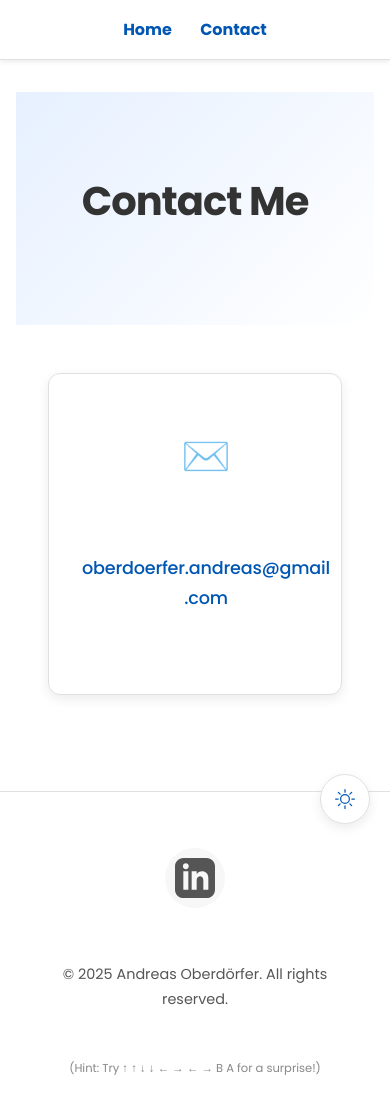
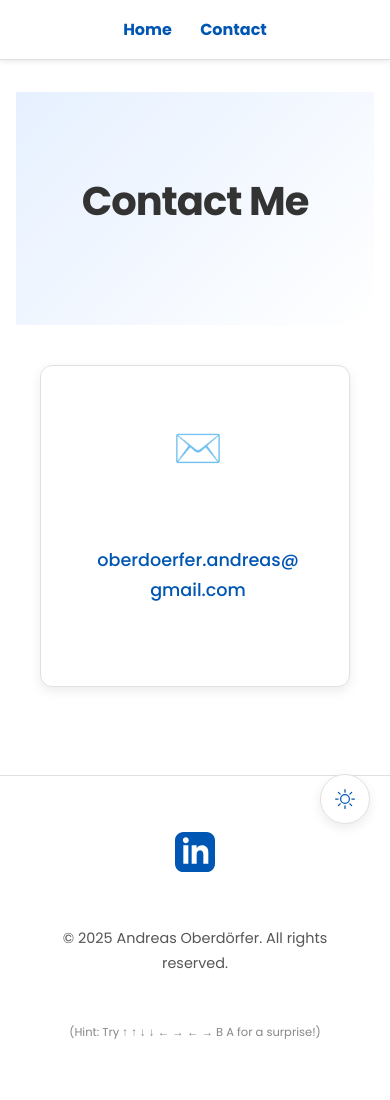
Before and after one commit to AndiCodesss/website24, an Astro site: page /contact in a window 390 px wide. Built offline with nearby package versions, Linux system fonts and the light colour scheme; Astro itself is replaced by a stand-in of ours.

Commit message:
Update contact.astro to improve email display with line breaks for better readability. Revise global.css to enhance social link styles and adjust content container for responsive design, ensuring consistent padding and width across devices.

```diff
--- a/src/pages/contact.astro
+++ b/src/pages/contact.astro
@@ -13,7 +13,7 @@ const pageTitle = "Contact";
       <div class="contact-methods">
         <div class="contact-method">
           <span class="contact-icon">✉️</span>
-          <p class="contact-email">oberdoerfer.andreas@gmail.com</p>
+          <p class="contact-email">oberdoerfer.andreas<wbr/>@<wbr/>gmail<wbr/>.com</p>
         </div>
       </div>
     </div>
@@ -53,16 +53,12 @@ const pageTitle = "Contact";
     font-size: 1.2rem;
     font-weight: 500;
     color: var(--accent);
-    word-break: keep-all;
-    overflow-wrap: anywhere;
-    display: inline-block;
-    max-width: 100%;
+    white-space: nowrap;
   }
 
   @media (max-width: 480px) {
     .contact-email {
       font-size: 1.1rem;
-      letter-spacing: -0.2px;
     }
   }
 </style>
--- a/src/styles/global.css
+++ b/src/styles/global.css
@@ -469,21 +469,17 @@ footer {
 }
 
 .social-links a {
-    color: var(--text-secondary);
+    color: var(--accent);
     font-size: 1.5rem;
     transition: color var(--transition-speed) ease, transform var(--transition-speed) ease;
-    padding: 10px;
-    border-radius: 50%;
-    background-color: var(--bg-secondary);
     display: flex;
     align-items: center;
     justify-content: center;
 }
 
 .social-links a:hover {
-    color: var(--accent);
+    color: var(--accent-dark);
     transform: translateY(-5px);
-    background-color: var(--accent-light);
 }
 
 /* Animations */
@@ -609,6 +605,15 @@ footer {
 /* Content container to center the cards */
 .content-container {
     max-width: 800px;
+    width: 100%;
     margin: 0 auto;
     padding: 2rem;
+    box-sizing: border-box;
 }
+
+@media (max-width: 720px) {
+    .content-container {
+        padding: 1.5rem;
+        max-width: 100%;
+    }
+}
```
